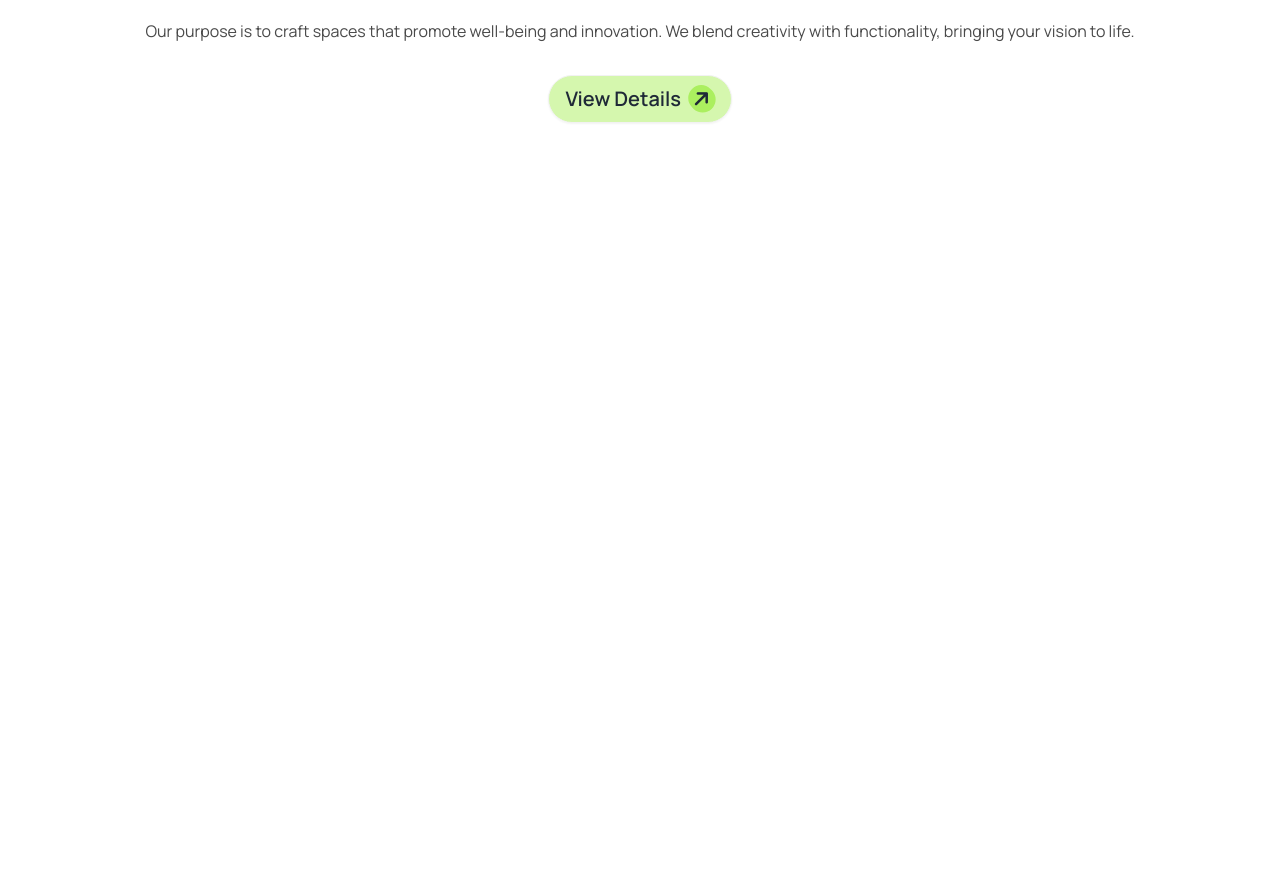
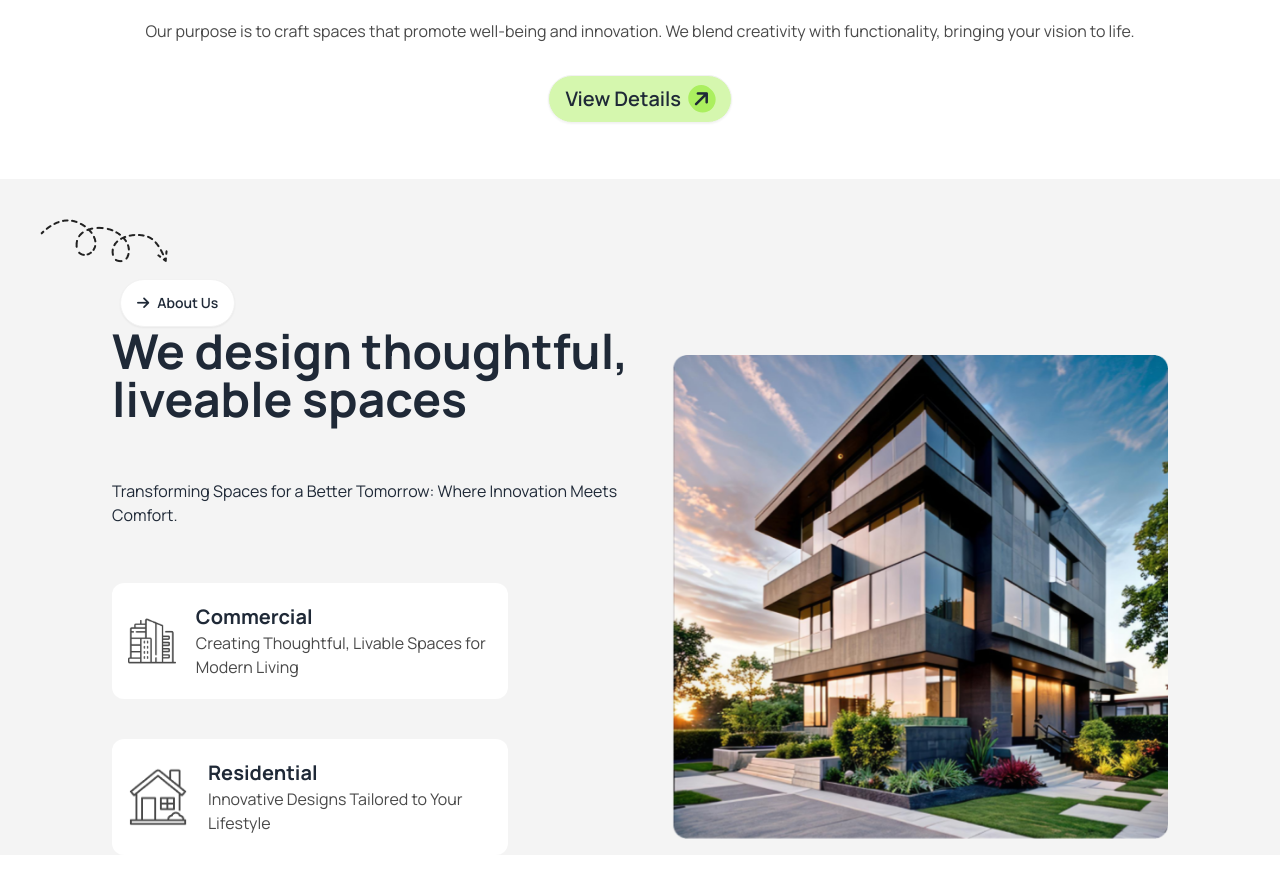
Before and after one commit to Nissanbarua/Assignment-3-Rinterio, a plain HTML site: page index.html in a window 1280 px wide. Shown: the part 623-1500 px from the top of the page. Before the commit the page ends 802 px from the top, so only its background shows below. Drawn offline with nearby package versions, Linux system fonts and the light colour scheme.

Commit message:
design space done

```diff
--- a/index.html
+++ b/index.html
@@ -77,7 +77,48 @@
             </div>
            </div>
     </header>
-    <main></main>
+    <main>
+        <!-- design space start -->
+      <section>
+        <div class="bg-[#f4f4f4] pt-10">
+            <div class="lg:text-left text-center ml-10">
+                <img class="hidden lg:block" src="./assets/Vector.png" alt="">
+                <button class="btn lg:ml-20 bg-white rounded-full mt-4"><i class="fa-solid fa-arrow-right"></i>About Us</button></div>
+         </div>
+        <div class="bg-[#f4f4f4] w-full  grid grid-cols-1 lg:grid-cols-2  lg:space-x-8 px-8 md:px-16 lg:px-28 mb-10">
+            <div class=" flex justify-center items-center">
+               <div class="space-y-3 md:space-y-6 lg:space-y-14 ">
+                <h2 class="font-bold text-xl md:text-3xl lg:text-5xl">We design thoughtful, liveable spaces</h2>
+                <p>Transforming Spaces for a Better Tomorrow: Where Innovation Meets Comfort.</p>
+                <div class="space-y-10" >
+                   <div class="flex w-full lg:w-3/4 px-4 bg-white rounded-xl py-5 space-x-5  items-center">
+                    <div>
+                        <img src="./assets/commercial.png" alt="">
+                    </div>
+                    <div>
+                        <h4 class="font-bold lg:text-xl">Commercial</h4>
+                        <p class="text-subtitle">Creating Thoughtful, Livable Spaces for Modern Living</p>
+                    </div>
+                   </div>
+                  <div class="flex w-full lg:w-3/4 pl-4  bg-white rounded-xl py-5 space-x-5  items-center">
+                    <div>
+                        <img src="./assets/residential.png" alt="">
+                    </div>
+                    <div >
+                        <h4 class="font-bold lg:text-xl">Residential</h4>
+                        <p class="text-subtitle">Innovative Designs Tailored to Your Lifestyle</p>
+                    </div>
+                  </div>
+                </div>
+               </div>
+            </div>
+            <div class="my-3 md:mt-6 flex justify-center items-center">
+                <img src="./assets/Rectangle.png" alt="">
+            </div>
+            <!-- design space end -->
+        </div>
+      </section>
+    </main>
     <footer></footer>
   </body>
 </html>
```
